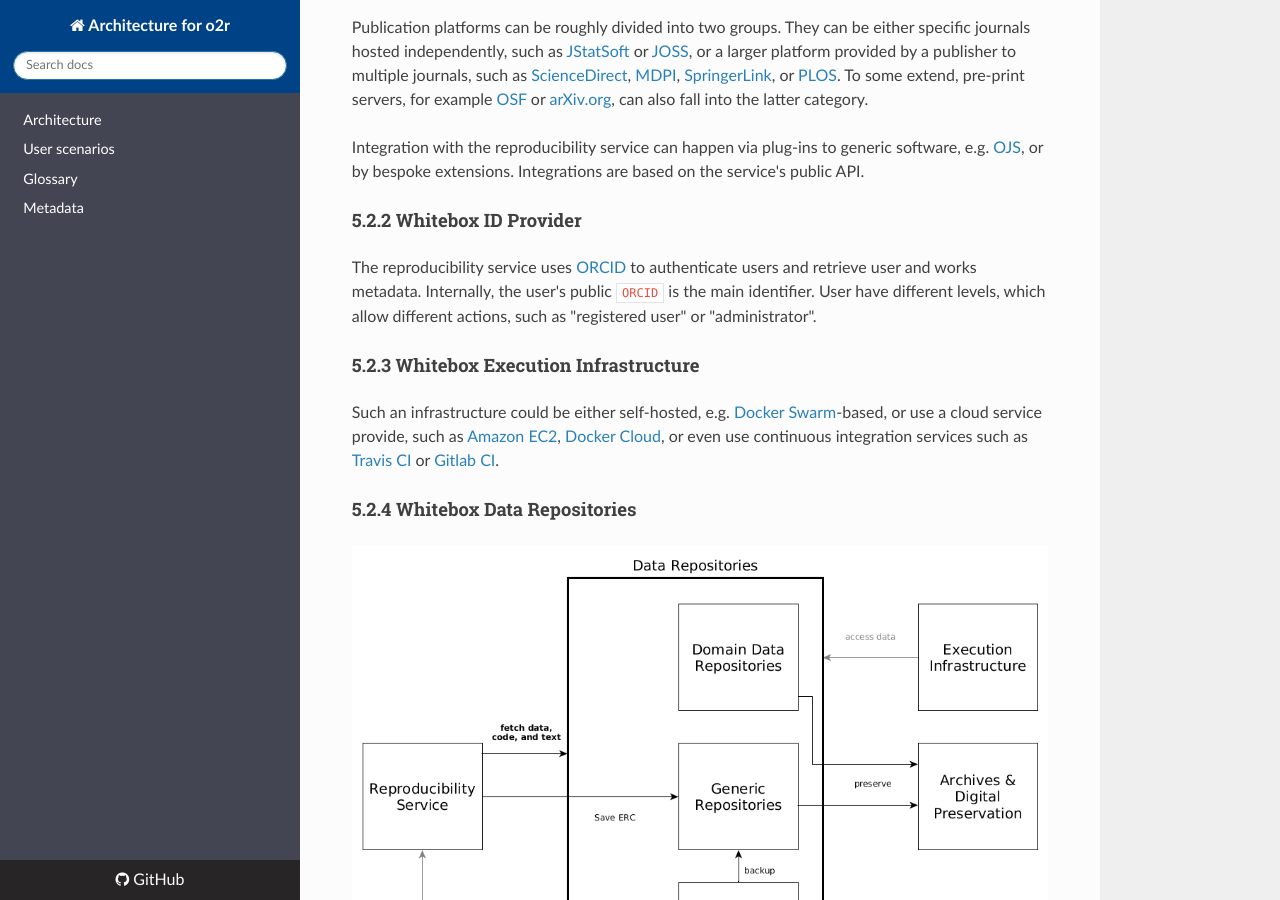
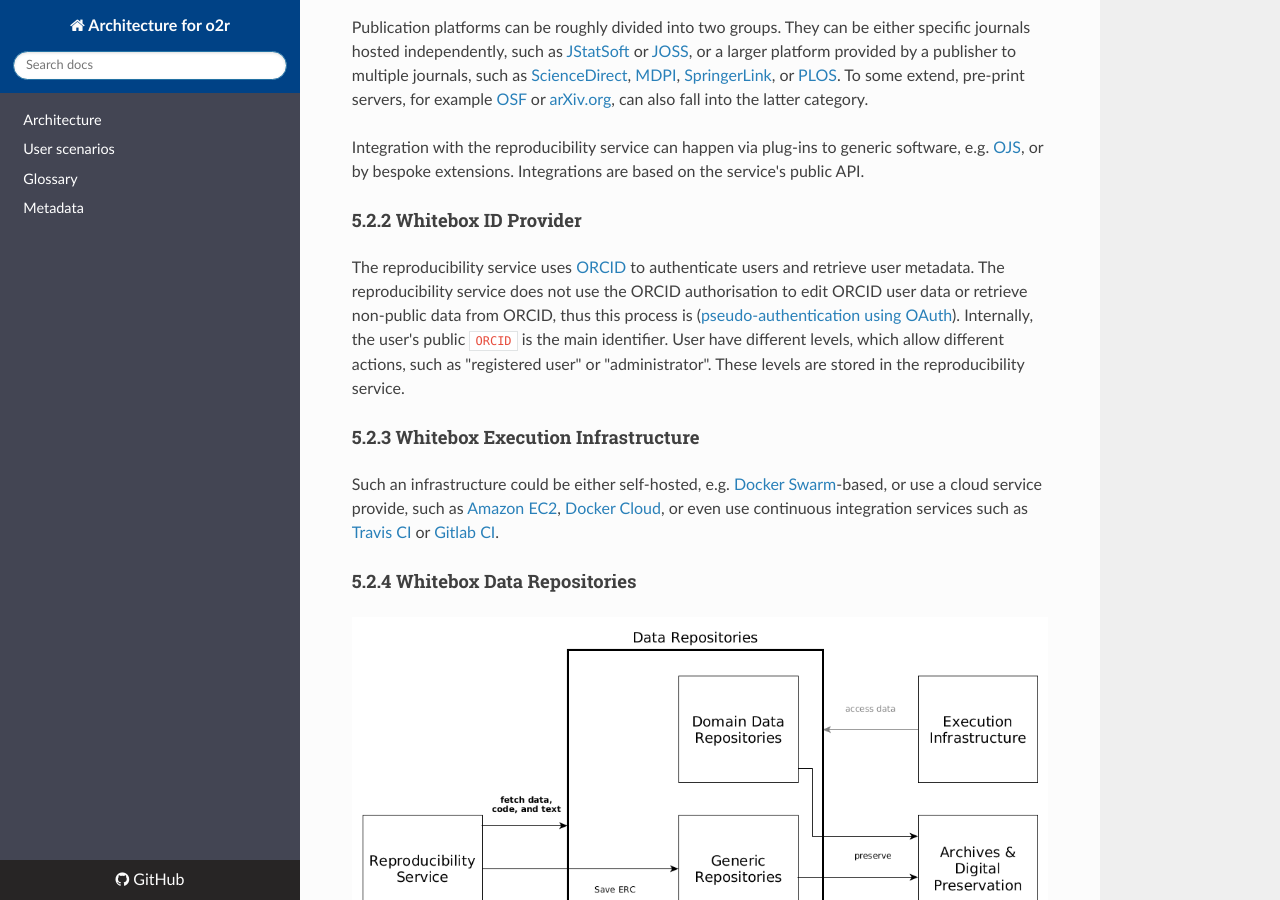
Before and after one commit to o2r-project/architecture, an MkDocs documentation site: the page built from docs/05_building-block-view.md, in a window 1280 px wide and 900 px high, scrolled down 1535 px. Built offline with MkDocs 1.6.1, drawn with Linux system fonts in a browser that asks for light colours; nearby versions of some CDN libraries; old or Windows-style settings are respelled for this version of MkDocs.

Commit message:
some changes to busines context regarding authentication, closes #4

```diff
--- a/docs/05_building-block-view.md
+++ b/docs/05_building-block-view.md
@@ -59,9 +59,11 @@
 
 #### 5.2.2 Whitebox ID Provider
 
-The reproducibility service uses [ORCID](http://orcid.org/) to authenticate users and retrieve user and works metadata.
+The reproducibility service uses [ORCID](http://orcid.org/) to authenticate users and retrieve user metadata.
+The reproducibility service does not use the ORCID authorisation to edit ORCID user data or retrieve non-public data from ORCID, thus this process is ([pseudo-authentication using OAuth](https://security.stackexchange.com/questions/44611/difference-between-oauth-openid-and-openid-connect-in-very-simple-term)).
 Internally, the user's public `ORCID` is the main identifier.
 User have different levels, which allow different actions, such as "registered user" or "administrator".
+These levels are stored in the reproducibility service.
 
 #### 5.2.3 Whitebox Execution Infrastructure
 
```
Also changed, not shown: docs/03_system-scope-and-context.md (+1 -2 lines), 1 other file.
